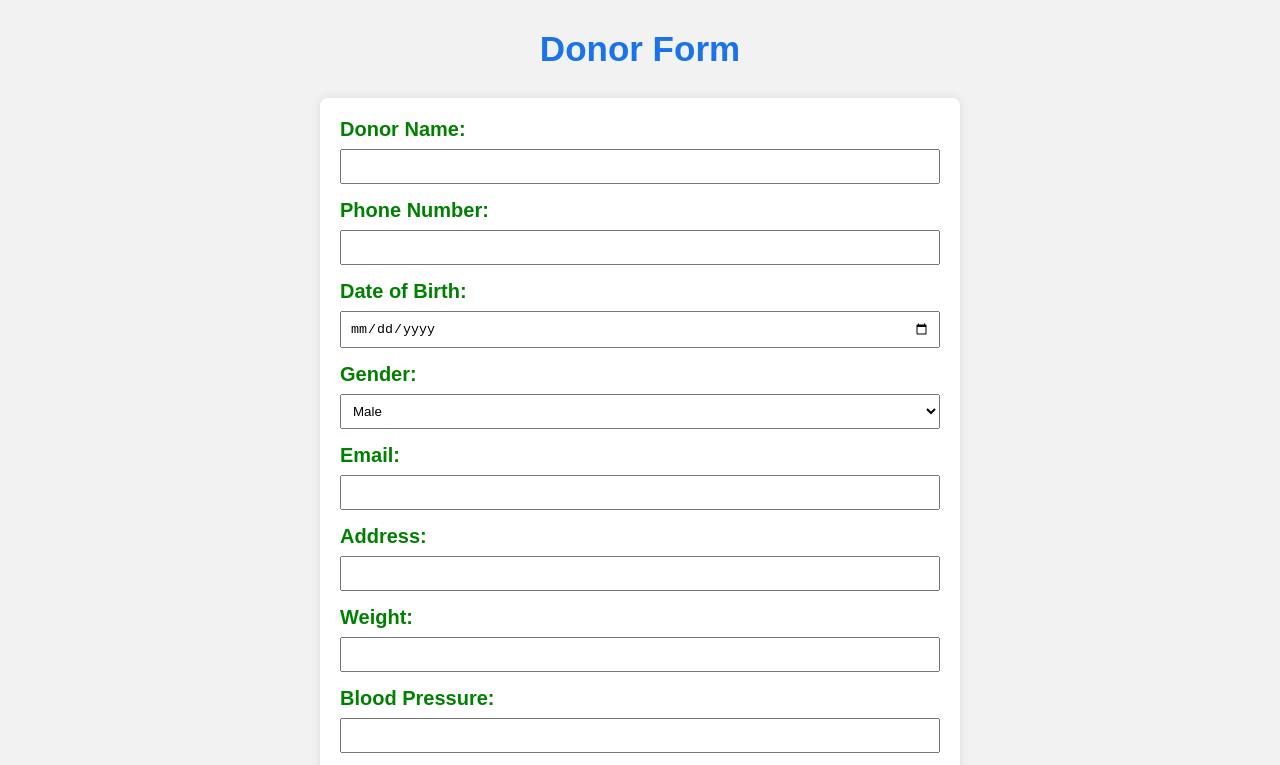
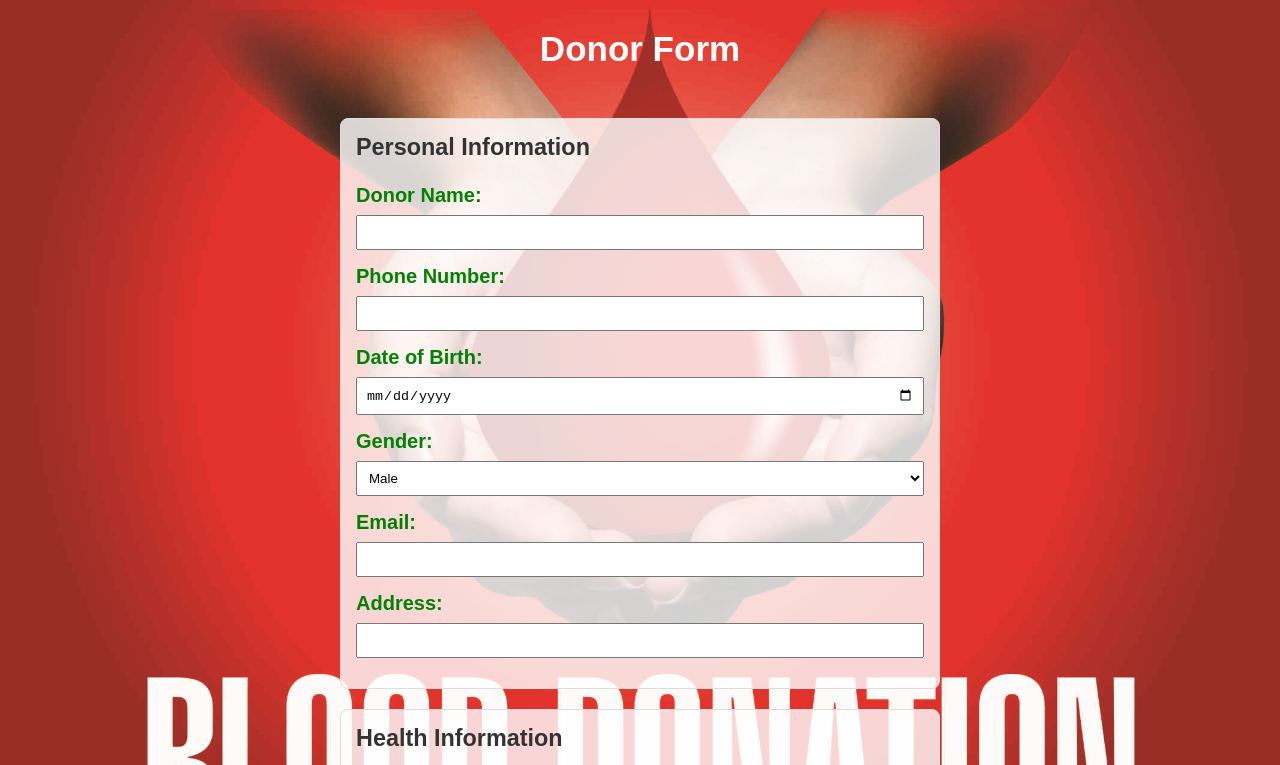
Before and after one commit to Manoj-Kumar-BV/Blood-Bank-Management-System, a website: page public/Front-end/donor.html in a window 1280 px wide. Shown: the top 765 px of the page. Drawn offline with Linux system fonts and the light colour scheme; no server answers.

Commit message:
Changed Donor page and Reciver Page

```diff
--- a/app.js
+++ b/app.js
@@ -22,7 +22,7 @@ app.use(express.static(path.join(__dirname, 'public', 'Front-end')));
 app.use(bodyParser.urlencoded({ extended: true }));
 app.use(express.json());
 
-// Admin.create({username:"test",password:"test123"})
+Admin.create({username:"test",password:"test123"})
 
 async function AdminAuth(req, res, next) {
 
--- a/public/Front-end/CSS/don.css
+++ b/public/Front-end/CSS/don.css
@@ -1,32 +1,33 @@
-
-
 body {
     font-family: Arial, sans-serif;
     margin: 20px;
     background-color: #f2f2f2; /* Light gray background */
+    background-image: url('../Images/blood-donation.png'); /* Add background image */
+    background-size: cover;
+    background-position: center;
+    background-attachment: fixed;
 }
 
 .form-container {
     max-width: 600px;
     margin: 0 auto;
     padding: 20px;
-    background-color: #fff; /* White background for forms */
+    /* background-color: rgba(255, 255, 255, 0.9);  */
     border-radius: 8px;
-    box-shadow: 0 0 10px rgba(0, 0, 0, 0.1); /* Add a subtle shadow */
+    /* box-shadow: 0 0 10px rgba(0, 0, 0, 0.1); */
 }
 
 h2 {
-    color: #1a73e8;
+    color: #ffffff;
     font-size: 35px;
-    text-align:center;
-
+    text-align: center;
 }
 
 form {
     margin-bottom: 20px;
-    font-size:20px;
-    font-family:  Arial, Helvetica, sans-serif;
-    font-weight:bold;
+    font-size: 20px;
+    font-family: Arial, Helvetica, sans-serif;
+    font-weight: bold;
 }
 
 label {
@@ -36,7 +37,8 @@ label {
 }
 
 input,
-select {
+select,
+textarea {
     width: 100%;
     padding: 8px;
     margin-bottom: 15px;
@@ -55,3 +57,32 @@ button {
 button:hover {
     background-color: #45a049;
 }
+
+/* Form section styling */
+.form-section {
+    margin-bottom: 20px;
+    padding: 15px;
+    border: 1px solid #ddd;
+    border-radius: 8px;
+    background-color: rgba(255, 255, 255, 0.8);
+}
+
+.form-section h3 {
+    margin-top: 0;
+    color: #333;
+}
+
+/* Responsive design */
+@media (max-width: 768px) {
+    .form-container {
+        padding: 15px;
+    }
+
+    h2 {
+        font-size: 28px;
+    }
+
+    form {
+        font-size: 18px;
+    }
+}
--- a/public/Front-end/CSS/pat.css
+++ b/public/Front-end/CSS/pat.css
@@ -1,6 +1,6 @@
 /* styles.css */
 h2 {
-    color: #1a73e8;
+    color: #fd0000;
     font-size: 35px;
     text-align: center;
   }
--- a/public/Front-end/donor.html
+++ b/public/Front-end/donor.html
@@ -13,6 +13,8 @@
     <div id="donorForm" class="form-container">
 
         <form action="/donor" method="post">
+            <div class="form-section">
+                <h3>Personal Information</h3>
                 <label for="donorName">Donor Name:</label>
                 <input type="text" id="donorName" name="donor_name" required><br>
 
@@ -34,7 +36,10 @@
 
                 <label for="don_address">Address:</label>
                 <input type="text" id="address" name="don_address" required><br>
+            </div>
 
+            <div class="form-section">
+                <h3>Health Information</h3>
                 <label for="weight">Weight:</label>
                 <input type="number" id="weight" name="weight" step="0.01" onchange="validateWeight()" required><br>
 
@@ -48,7 +53,10 @@
 
                 <label for="b_date">Date of Submission:</label>
                 <input type="date" id="b_date" name="last_donation_date" onchange="validateSubmissionDate()" required><br>
+            </div>
 
+            <div class="form-section">
+                <h3>Donation Information</h3>
                 <label for="doctor">Select Doctor:</label>
                 <select id="doctor" name="doctor_id" required>
                 </select><br>
@@ -65,6 +73,10 @@
                     <option value="O+">O+</option>
                     <option value="O-">O-</option>
                 </select><br>
+            </div>
+
+            <div class="form-section">
+                <h3>Medical History</h3>
                 <label for="chiefComplaint">Chief Complaint:</label>
                 <textarea id="chiefComplaint" name="chiefComplaint" required rows="2" cols="70"></textarea><br>
 
@@ -82,6 +94,7 @@
 
                 <label for="socialHistory">Social History:</label>
                 <textarea id="socialHistory" name="socialHistory" required rows="2" cols="70"></textarea><br>
+            </div>
 
             <button type="submit">Submit</button>
         </form>
```
Also changed, not shown: public/Front-end/patient.html (+8 -0 lines), public/Front-end/Images/blood-donation.png (added), public/Front-end/Images/blood-reciever.png (added), public/Front-end/Images/wp4323537.webp (added). Lines whose indentation alone changed are shown as unchanged.
